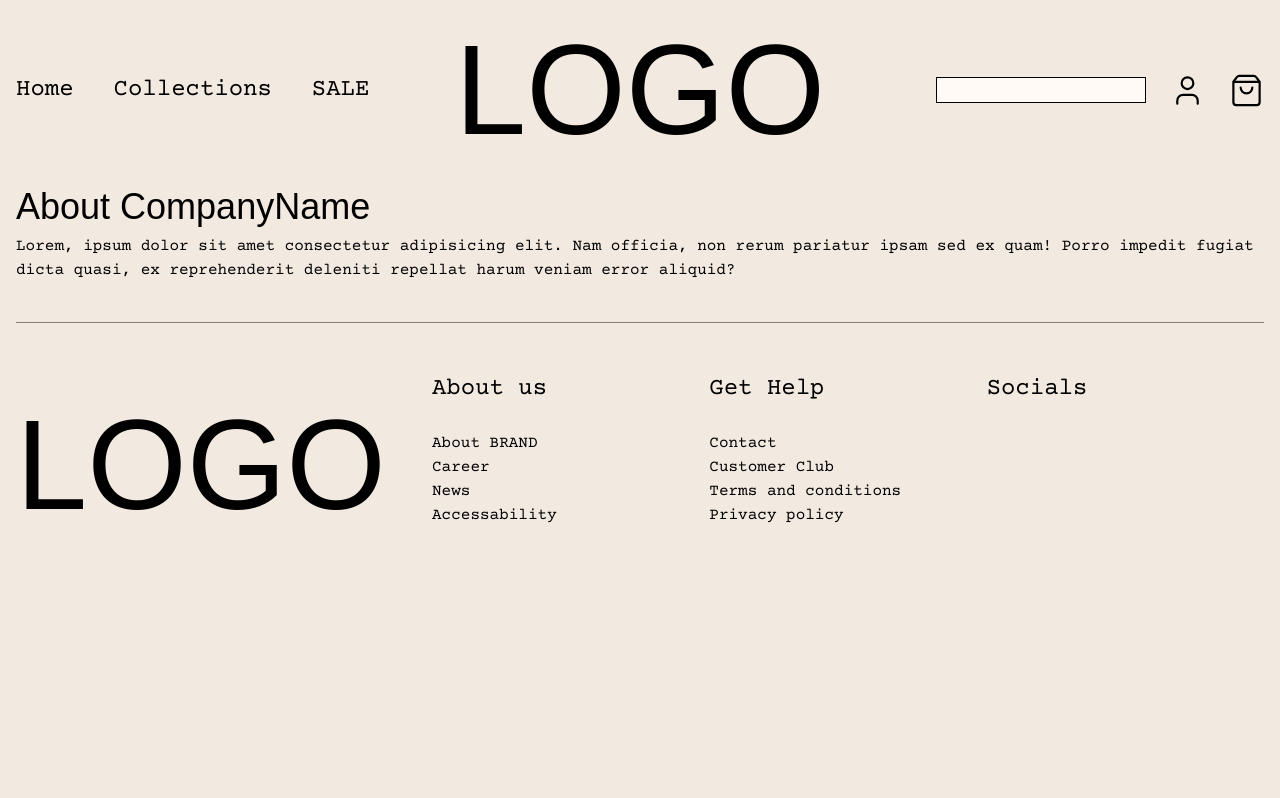
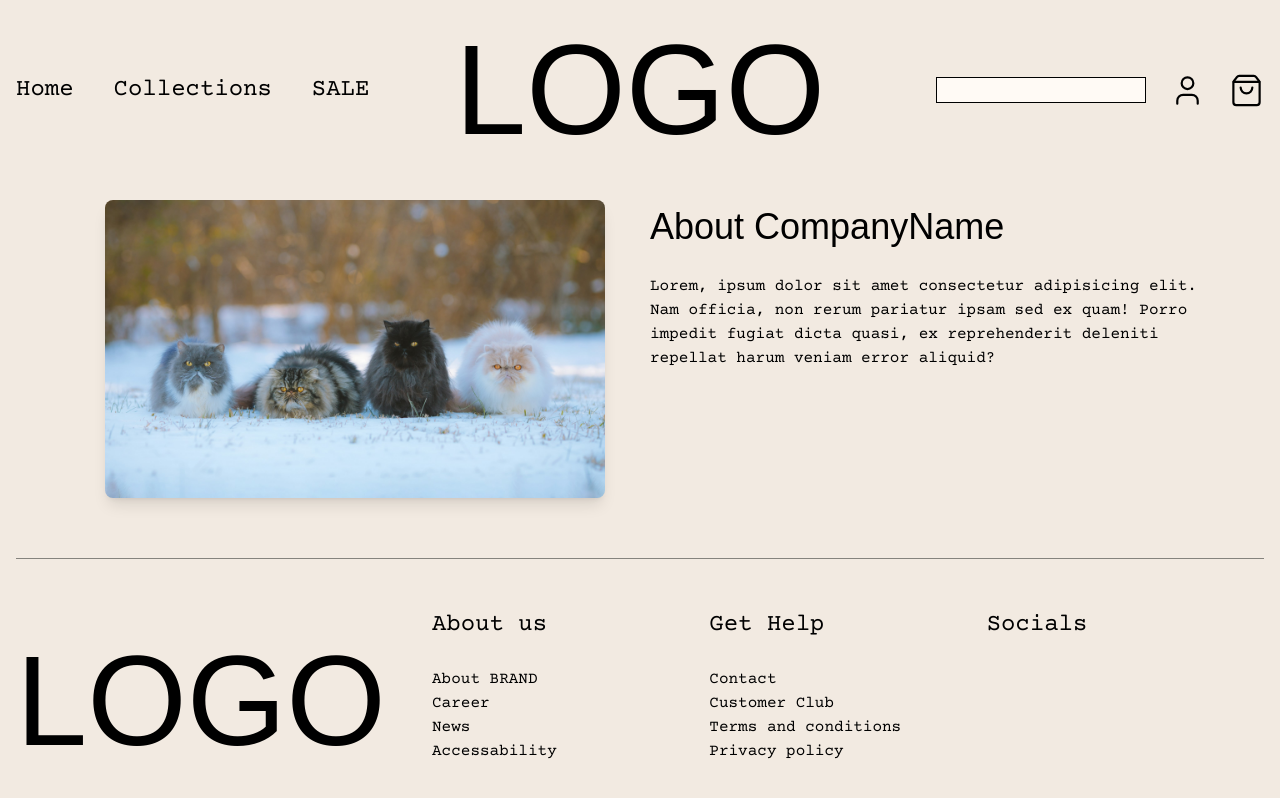
Before and after one commit to Judy-P-Eldh/fashion-e-commerce, a Next.js app: page /about in a window 1280 px wide. Shown: the top 798 px of the page. Built offline with nearby package versions, Linux system fonts and the light colour scheme; some icons are missing; a web font is replaced by a local one.

Commit message:
added picture to about page

```diff
--- a/app/about/page.tsx
+++ b/app/about/page.tsx
@@ -1,10 +1,26 @@
+import Image from "next/image";
+
 export default function AboutPage() {
-    return (
-        <main className="content-grid">
-            <article className="content">
-                <h2>About CompanyName</h2>
-                <p>Lorem, ipsum dolor sit amet consectetur adipisicing elit. Nam officia, non rerum pariatur ipsam sed ex quam! Porro impedit fugiat dicta quasi, ex reprehenderit deleniti repellat harum veniam error aliquid?</p>
-            </article>
-        </main>
-    )
+  return (
+    <main className="content-grid">
+      <article className="content-small m-5 gap-5 grid grid-cols-1 md:grid-cols-2">
+        <Image
+          src={"/about.jpg"}
+          alt={""}
+          width={500}
+          height={400}
+          className="rounded-lg object-cover shadow-lg bg-light place-self-center"
+        />
+        <div className="flex flex-col gap-5">
+          <h2>About CompanyName</h2>
+          <p>
+            Lorem, ipsum dolor sit amet consectetur adipisicing elit. Nam
+            officia, non rerum pariatur ipsam sed ex quam! Porro impedit fugiat
+            dicta quasi, ex reprehenderit deleniti repellat harum veniam error
+            aliquid?
+          </p>
+        </div>
+      </article>
+    </main>
+  );
 }
```
Also changed, not shown: public/about.jpg (added).
